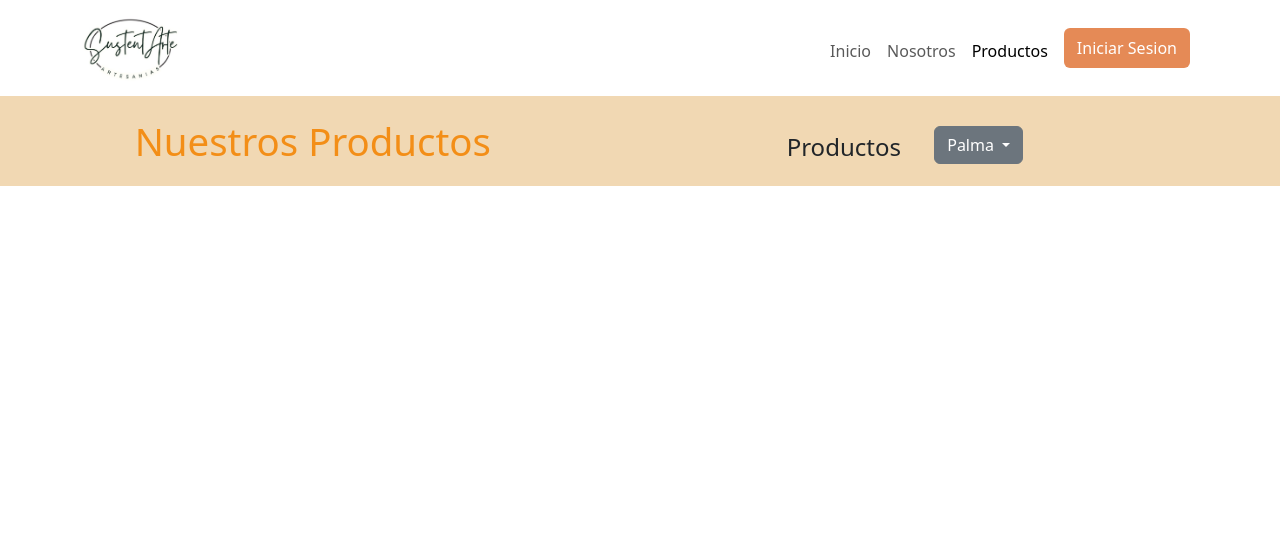
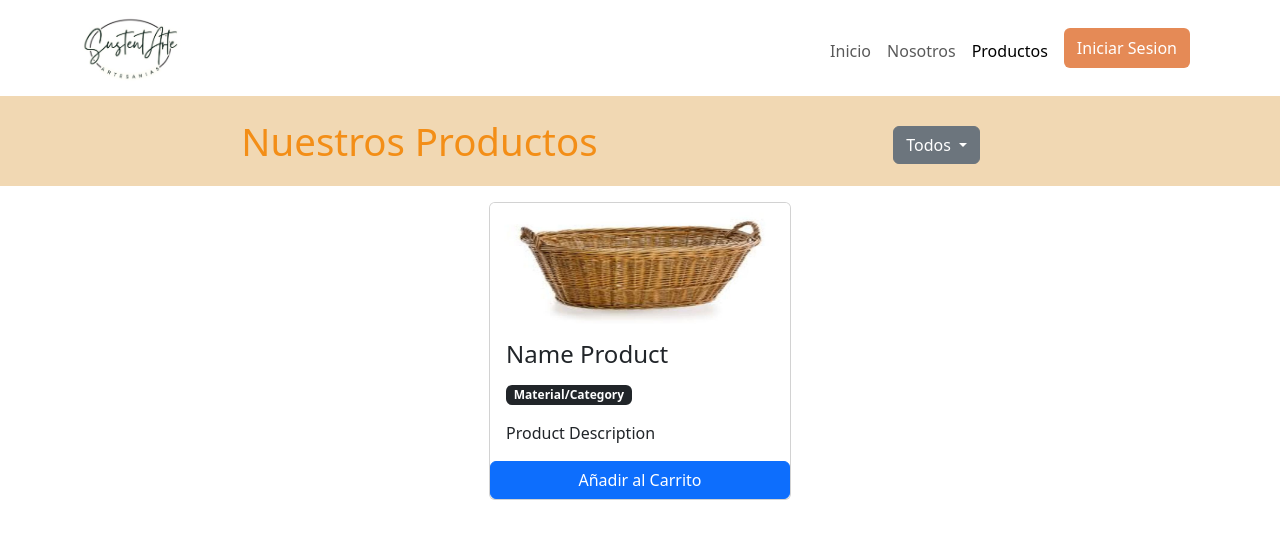
Before and after one commit to Brashan7u7/SustentArte, an Angular app in the folder SustentArte/: page /productos in a window 1280 px wide. Shown: the top 538 px of the page. Built offline with nearby package versions, Linux system fonts and the light colour scheme.

Commit message:
Pagina Productos y  Modificaciones de required de Login y Register

```diff
--- a/SustentArte/src/app/pages/login/login.component.html
+++ b/SustentArte/src/app/pages/login/login.component.html
@@ -15,7 +15,7 @@
                 <div class="container">
                   <div class="row">
                     <div class="col-11">
-                      <input [(ngModel)]="loginObj.EmailId" type="text" class="form-control input" name="Email" id="inputName"
+                      <input [(ngModel)]="loginObj.EmailId" required="true" type="text" class="form-control input" name="Email" id="inputName"
                         placeholder="Ingresa tu correo" />
                     </div>
                     <div class="col-1 mt-2">
@@ -35,7 +35,7 @@
                 <div class="container">
                   <div class="row">
                     <div class="col-11">
-                      <input [(ngModel)]="loginObj.Password" type="password" class="form-control input" name="Password" id="inputName" placeholder="Ingresa tu contraseña" />
+                      <input [(ngModel)]="loginObj.Password" required="true" type="password" class="form-control input" name="Password" id="inputName" placeholder="Ingresa tu contraseña" />
                     </div>
                     <div class="col-1 mt-2">
                       <i class="fa fa-key item" aria-hidden="true"></i>
--- a/SustentArte/src/app/pages/products/products.component.css
+++ b/SustentArte/src/app/pages/products/products.component.css
@@ -18,7 +18,14 @@
     font-size: 3vw !important;
     margin-right: 1vh !important;
 }
-@media (max-width: 785px) {
+.card{
+    margin-top: 2vh;
+}
+.imagen{
+    max-width: auto !important;
+    max-height: auto !important;
+}
+@media (max-width: 1020px) {
     .text{
       display: none;
     }
--- a/SustentArte/src/app/pages/products/products.component.html
+++ b/SustentArte/src/app/pages/products/products.component.html
@@ -4,16 +4,14 @@
       <div class="col-6">
         <h2 class=" elementos titulo">Nuestros Productos</h2>
       </div>
-      <div class="col-4">
+      <div class="col-2">
         <div class="row elementos">
-          <div class="col-4 align-items-right justify-content-right text">
-            Productos
-          </div>
-          <div class="col-4 align-items-left justify-content-left">
+
+          <div class="align-items-left justify-content-left" >
             <div class="dropdown elemento combo">
               <button class="btn btn-secondary dropdown-toggle" type="button" id="dropdownMenuButton1"
                 data-bs-toggle="dropdown" aria-expanded="false">
-                Palma
+                Todos
               </button>
               <ul class="dropdown-menu" aria-labelledby="dropdownMenuButton1">
                 <li><a class="dropdown-item" href="#">Palma</a></li>
@@ -27,5 +25,32 @@
     </div>
   </div>
 
+  <div class="row d-flex justify-content-center align-items-center mb-4">
+    <div class="col-lg-3 col-md-4 col-sm-6">
+      <div class="card card-tam">
+        <img class="card-img-top imagen" src="assets/img/Canasto.jpg" alt="ProductImage" />
+        <div class="card-body">
+          <h4 class="card-title">Name Product</h4>
+          <span class="badge bg-dark mt-2">Material/Category</span>
+          <p class="card-text mt-3">Product Description</p>
+        </div>
+        <div class="d-grid gap-2">
+          <button
+            type="button"
+            name=""
+            id=""
+            class="btn btn-primary"
+          >
+            Añadir al Carrito
+          </button>
+        </div>
+      </div>
+    </div>
+
+
+
+  </div>
+
+
 
 </div>
--- a/SustentArte/src/app/pages/products/products.component.ts
+++ b/SustentArte/src/app/pages/products/products.component.ts
@@ -1,10 +1,11 @@
 import { Component } from '@angular/core';
 import { RouterOutlet,RouterModule } from '@angular/router';
+import { CommonModule } from '@angular/common';
 
 @Component({
   selector: 'app-products',
   standalone: true,
-  imports: [RouterOutlet,RouterModule],
+  imports: [RouterOutlet,RouterModule,CommonModule],
   templateUrl: './products.component.html',
   styleUrl: './products.component.css'
 })
--- a/SustentArte/src/app/pages/register/register.component.html
+++ b/SustentArte/src/app/pages/register/register.component.html
@@ -18,7 +18,7 @@
                 <div class="container">
                   <div class="row">
                     <div class="col-11">
-                      <input type="text" class="form-control input" name="inputName" id="inputName"
+                      <input type="text" required="true" class="form-control input" name="inputName" id="inputName"
                         placeholder="Ingresa tu nombre" />
                     </div>
                     <div class="col-1 mt-2">
@@ -36,7 +36,7 @@
                 <div class="container">
                   <div class="row">
                     <div class="col-11">
-                      <input type="text" class="form-control input" name="inputName" id="inputName"
+                      <input type="email" required="true" class="form-control input" name="inputName" id="inputName"
                         placeholder="Ingresa tu correo" />
                     </div>
                     <div class="col-1 mt-2">
@@ -56,7 +56,7 @@
                 <div class="container">
                   <div class="row">
                     <div class="col-11">
-                      <input type="text" class="form-control input" name="inputName" id="inputName"
+                      <input type="password" required="true" class="form-control input" name="inputName" id="inputName"
                         placeholder="Ingresa tu contraseña" />
                     </div>
                     <div class="col-1 mt-2">
```
